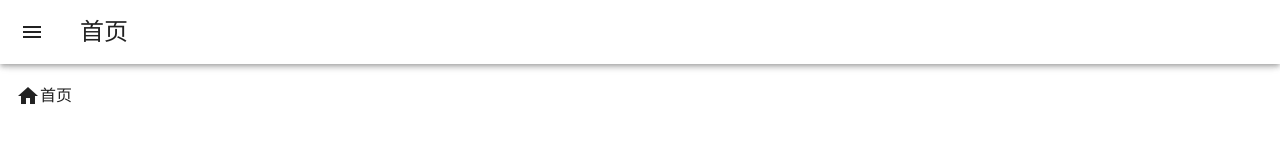
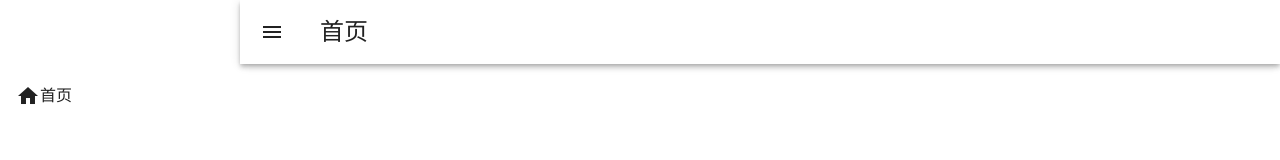
Before and after one commit to Original-YuanZiE/Original-YuanZiE.github.io, a plain HTML site: page index.html in a window 1280 px wide. Drawn offline with Linux system fonts and the light colour scheme.

Commit message:
Update index.html

```diff
--- a/index.html
+++ b/index.html
@@ -6,7 +6,7 @@
     <link rel= "stylesheet" href= "./css/mdui.css" type= "text/css">
     <script type= "text/javascript" src= "./js/mdui.js"></script>
   </head>
-  <body class="mdui-appbar-with-toolbar">
+  <body class="mdui-appbar-with-toolbar mdui-drawer-body-left">
     <div class="mdui-appbar mdui-appbar-fixed mdui-appbar-inset">
     <div class="mdui-toolbar mdui-color-theme">
     <button class="mdui-btn mdui-btn-icon" mdui-drawer="{target: '#left-drawer'}">
```
